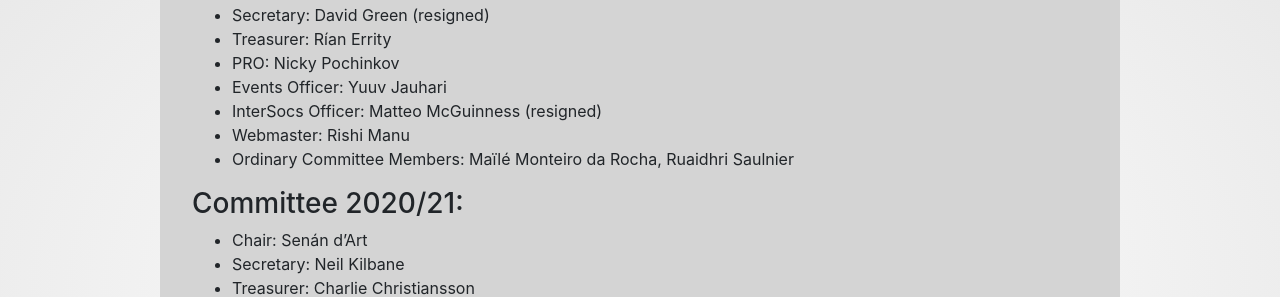
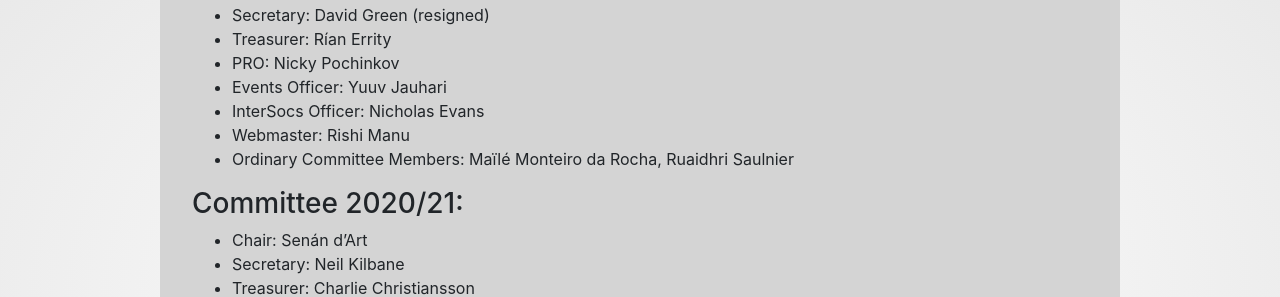
Before and after one commit to netsoc/website-ng, a Jekyll site: the page built from committee.md, in a window 1280 px wide. Shown: the part 191-488 px from the top of the page. Built offline with Jekyll 4.4.1, drawn with Linux system fonts in a browser that asks for light colours.

Commit message:
update the committee

```diff
--- a/committee.md
+++ b/committee.md
@@ -10,7 +10,7 @@ permalink: /committee/
 - Treasurer: Rían Errity
 - PRO: Nicky Pochinkov
 - Events Officer: Yuuv Jauhari
-- InterSocs Officer: Matteo McGuinness (resigned)
+- InterSocs Officer: Nicholas Evans
 - Webmaster: Rishi Manu
 - Ordinary Committee Members: Maïlé Monteiro da Rocha, Ruaidhri Saulnier
 
```
